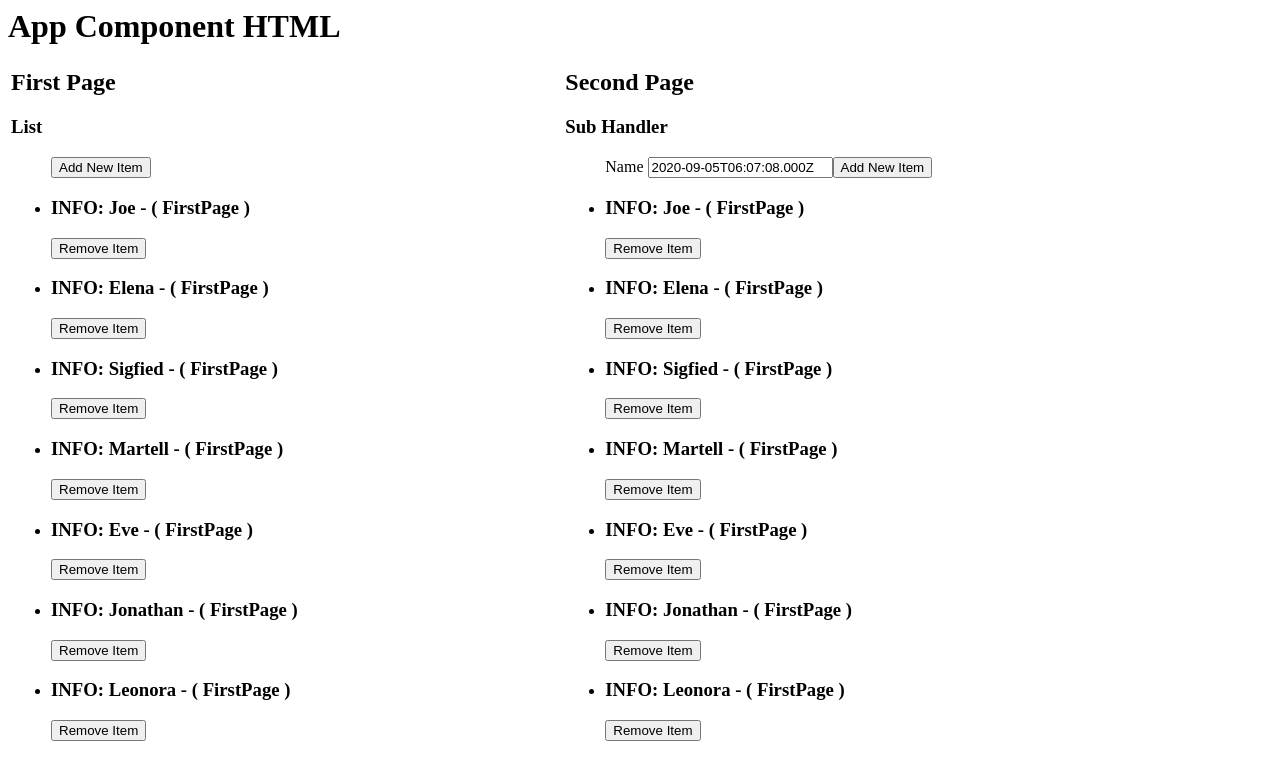
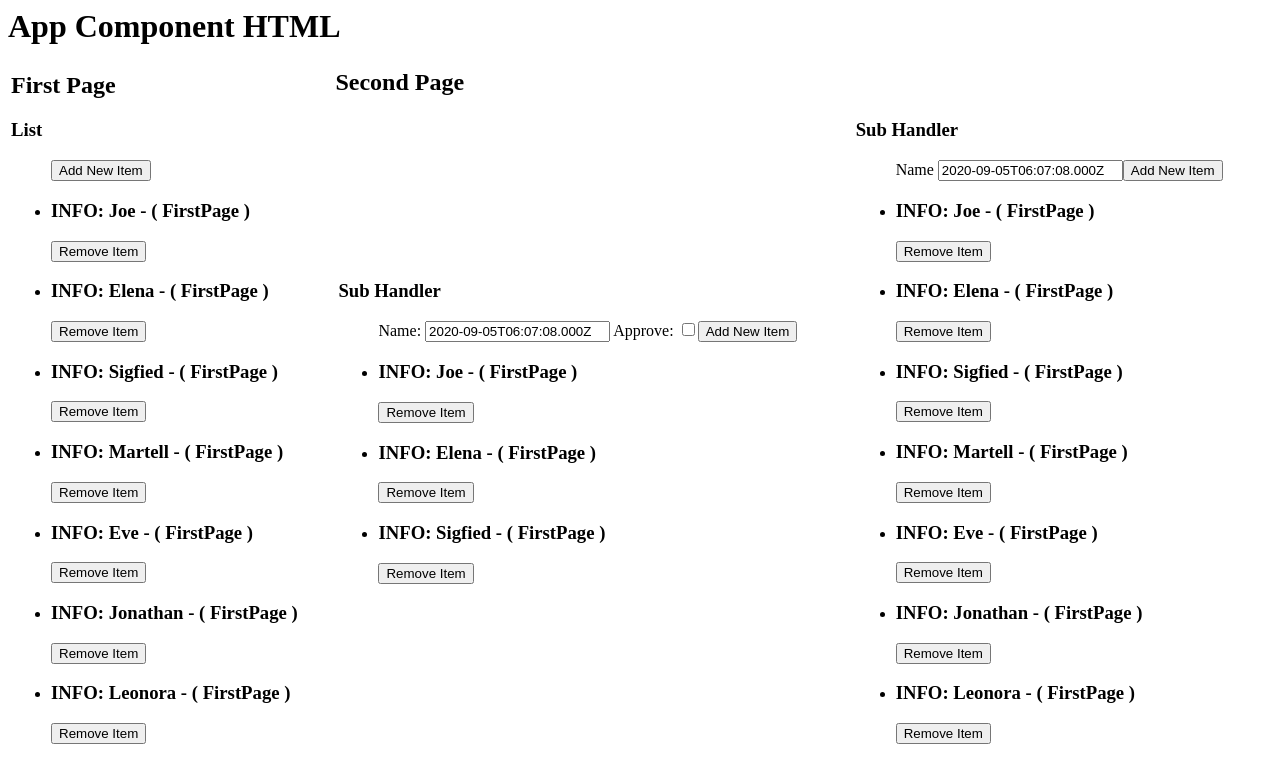
Before and after one commit to jatekpet76/angular-template-component-two-jtp, an Angular app: page / in a window 1280 px wide. Shown: the top 782 px of the page. Built offline with nearby package versions, Linux system fonts and the light colour scheme.

Commit message:
SecondHandler with Approve checkbox added for SecondNewItem

```diff
--- a/src/app/second-page/second-page.component.html
+++ b/src/app/second-page/second-page.component.html
@@ -1,6 +1,46 @@
 
 <h2>Second Page</h2>
 
+<table width="100%">
+  <tr>
+    <td>
+      <sub-handler
+        [items]="secondItems"
+        [itemTemplate]="tplSecondItem"
+        [newTemplate]="tplSecondNew"
+        [formArray]="secondFormArray"
+        [subHandler]="this.secondItemHandler"
+      ></sub-handler>
+
+      <ng-template let-item="item" #tplSecondItem>
+        <info
+          [data]="item"
+          [config]="infoConfig"
+          (click)="itemClick($event, item)"
+        ></info>
+      </ng-template>
+
+      <ng-template #tplSecondNew
+        let-handler="handler"
+        let-formGroup="formGroup"
+      >
+        <label
+          [formGroup]="formGroup"
+        >
+          Name:
+          <input
+            formControlName="name"
+            type="text">
+
+          Approve:
+          <input
+            formControlName="approve"
+            type="checkbox">
+        </label>
+      </ng-template>
+    </td>
+
+    <td>
       <sub-handler
         [items]="items"
         [itemTemplate]="tplItem"
@@ -30,3 +70,7 @@
             type="text">
         </label>
       </ng-template>
+    </td>
+  </tr>
+
+</table>
--- a/src/app/second-page/second-page.component.ts
+++ b/src/app/second-page/second-page.component.ts
@@ -18,9 +18,32 @@ export class SecondPageComponent implements OnInit, SubHandler {
     {id: 7, name: 'Leonora', type: 'CRAZY'},
   ];
 
+  secondItems = [
+    {id: 1, name: 'Joe', approve: false},
+    {id: 2, name: 'Elena', approve: true},
+    {id: 3, name: 'Sigfied', approve: true},
+  ];
+
   formArray = new FormArray([]);
+  secondFormArray = new FormArray([]);
 
   infoConfig: any = {scope: 'FirstPage'};
+
+  public secondItemHandler = new class implements SubHandler {
+    constructor(public parent: SecondPageComponent) {
+    }
+
+    createNewFormGroup(item: any): FormGroup{
+      item['name'] = new Date().toISOString();
+      item['approve'] = false;
+
+      return this.parent.formBuilder.group(item);
+    }
+
+    createItemFormGroup(item: any): FormGroup{
+      return this.parent.formBuilder.group(item);
+    }
+  }(this);
 
   constructor(
     private formBuilder: FormBuilder,
```
Lines whose indentation alone changed are shown as unchanged.
